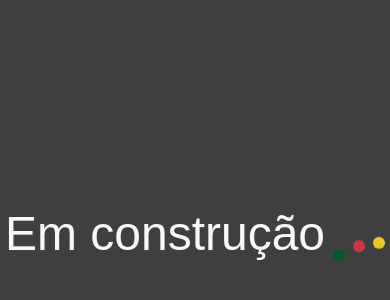
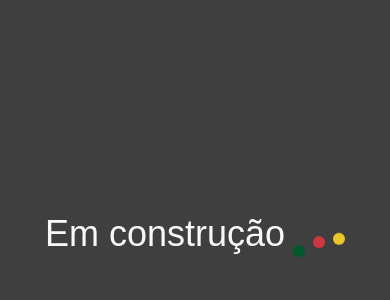
Before and after one commit to taissonso/portfolio, a Next.js app: page / in a window 390 px wide. Shown: the part 188-488 px from the top of the page. Built offline with nearby package versions, Linux system fonts and the light colour scheme.

Commit message:
padding and font-size title

```diff
--- a/src/app/page.tsx
+++ b/src/app/page.tsx
@@ -2,8 +2,8 @@ import './globals.css';
 
 export default function Home() {
   return (
-    <main className="flex items-center justify-center w-full h-lvh">
-      <h1 className=" text-[48px] leading-[56px] lg:text-[72px] lg:leading-[50px] flex items-end gap-2">Em construção
+    <main className="flex items-center justify-center w-full h-lvh px-6">
+      <h1 className=" text-[36px] leading-[48px] lg:text-[72px] lg:leading-[50px] flex items-end gap-2">Em construção
         <div className="box-to-circles flex gap-2 ">
           <span className='w-3 h-3 rounded-[100%] bg-[#00592D] up-and-down delay-1'></span>
           <span className='w-3 h-3 rounded-[100%] bg-[#CD3742] up-and-down delay-2'></span>
```
